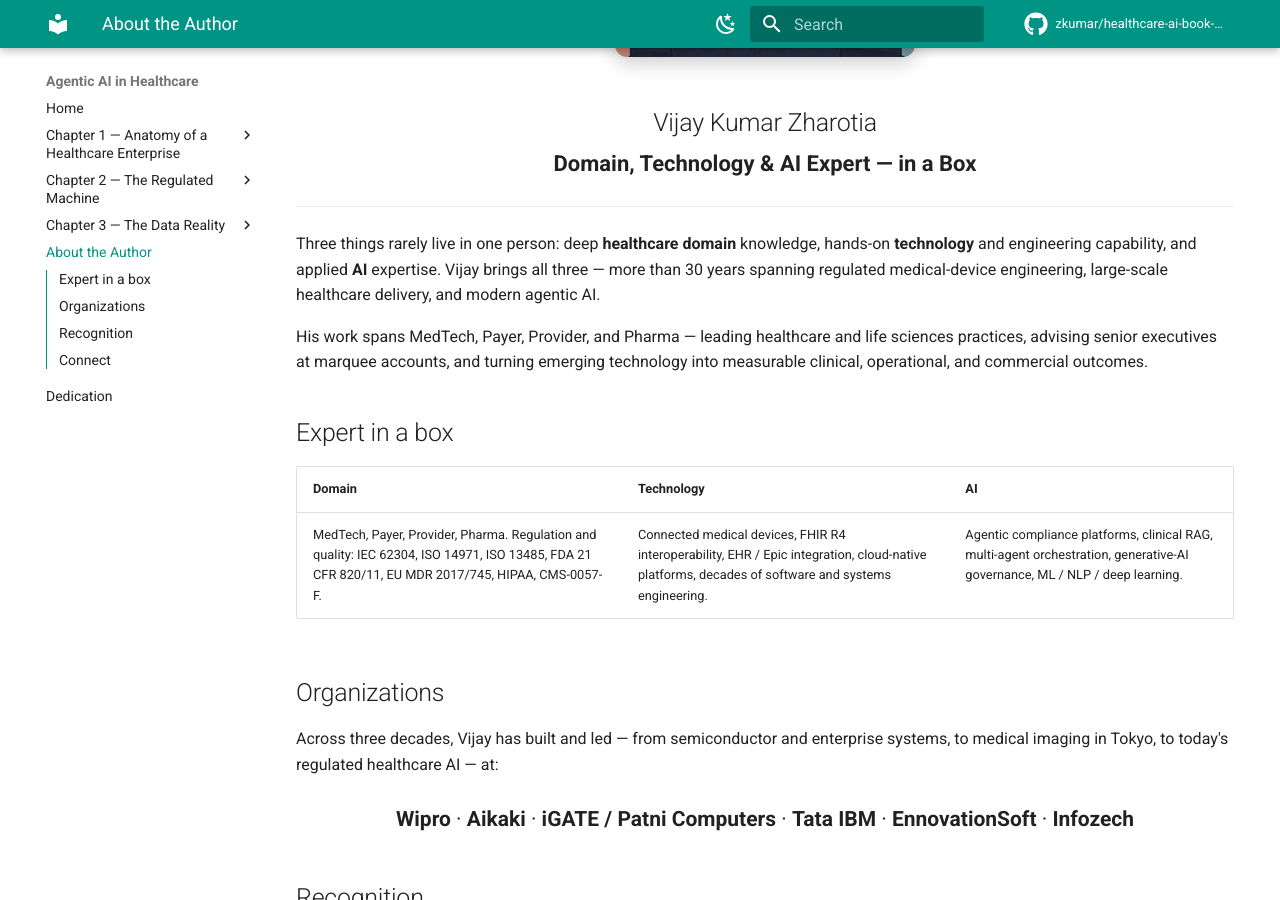
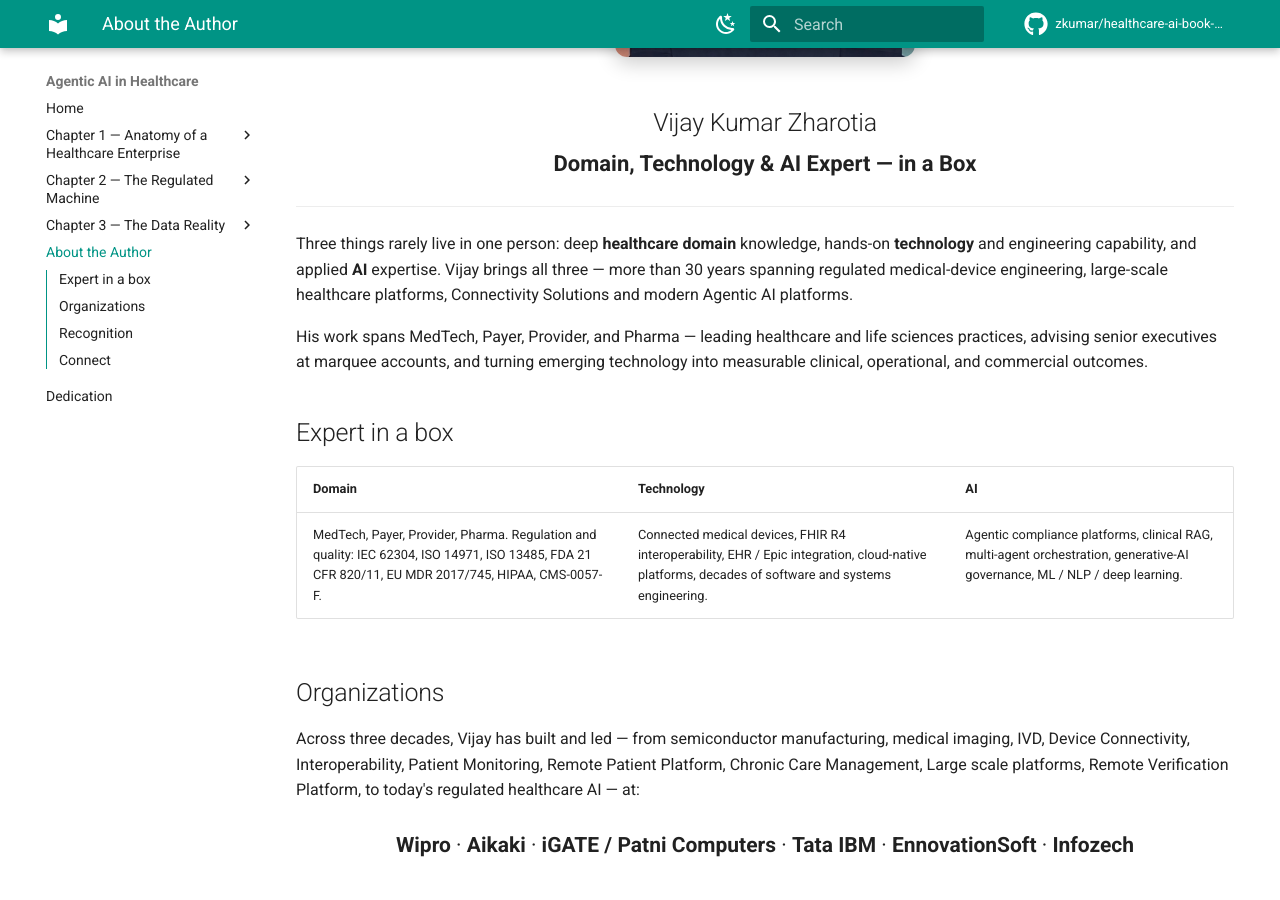
Before and after one commit to zkumar/healthcare-ai-book-preview, an MkDocs documentation site: the page built from docs/about.md, in a window 1280 px wide and 900 px high, scrolled down 427 px. Built offline with MkDocs 1.6.1 and Material for MkDocs 9.7.7, drawn with Linux system fonts in a browser that asks for light colours; comment, search, counter and statistics services are not loaded.

Commit message:
Update about.md

```diff
--- a/docs/about.md
+++ b/docs/about.md
@@ -9,7 +9,7 @@
 
 ---
 
-Three things rarely live in one person: deep **healthcare domain** knowledge, hands-on **technology** and engineering capability, and applied **AI** expertise. Vijay brings all three — more than 30 years spanning regulated medical-device engineering, large-scale healthcare delivery, and modern agentic AI.
+Three things rarely live in one person: deep **healthcare domain** knowledge, hands-on **technology** and engineering capability, and applied **AI** expertise. Vijay brings all three — more than 30 years spanning regulated medical-device engineering, large-scale healthcare platforms, Connectivity Solutions and modern Agentic AI platforms.
 
 His work spans MedTech, Payer, Provider, and Pharma — leading healthcare and life sciences practices, advising senior executives at marquee accounts, and turning emerging technology into measurable clinical, operational, and commercial outcomes.
 
@@ -21,7 +21,7 @@
 
 ## Organizations
 
-Across three decades, Vijay has built and led — from semiconductor and enterprise systems, to medical imaging in Tokyo, to today's regulated healthcare AI — at:
+Across three decades, Vijay has built and led — from semiconductor manufacturing, medical imaging, IVD, Device Connectivity, Interoperability, Patient Monitoring, Remote Patient Platform, Chronic Care Management, Large scale platforms, Remote Verification Platform, to today's regulated healthcare AI — at:
 
 <p align="center" style="font-size:1.05rem;line-height:2;">
 <strong>Wipro</strong> · <strong>Aikaki</strong> · <strong>iGATE / Patni Computers</strong> · <strong>Tata IBM</strong> · <strong>EnnovationSoft</strong> · <strong>Infozech</strong>
```
